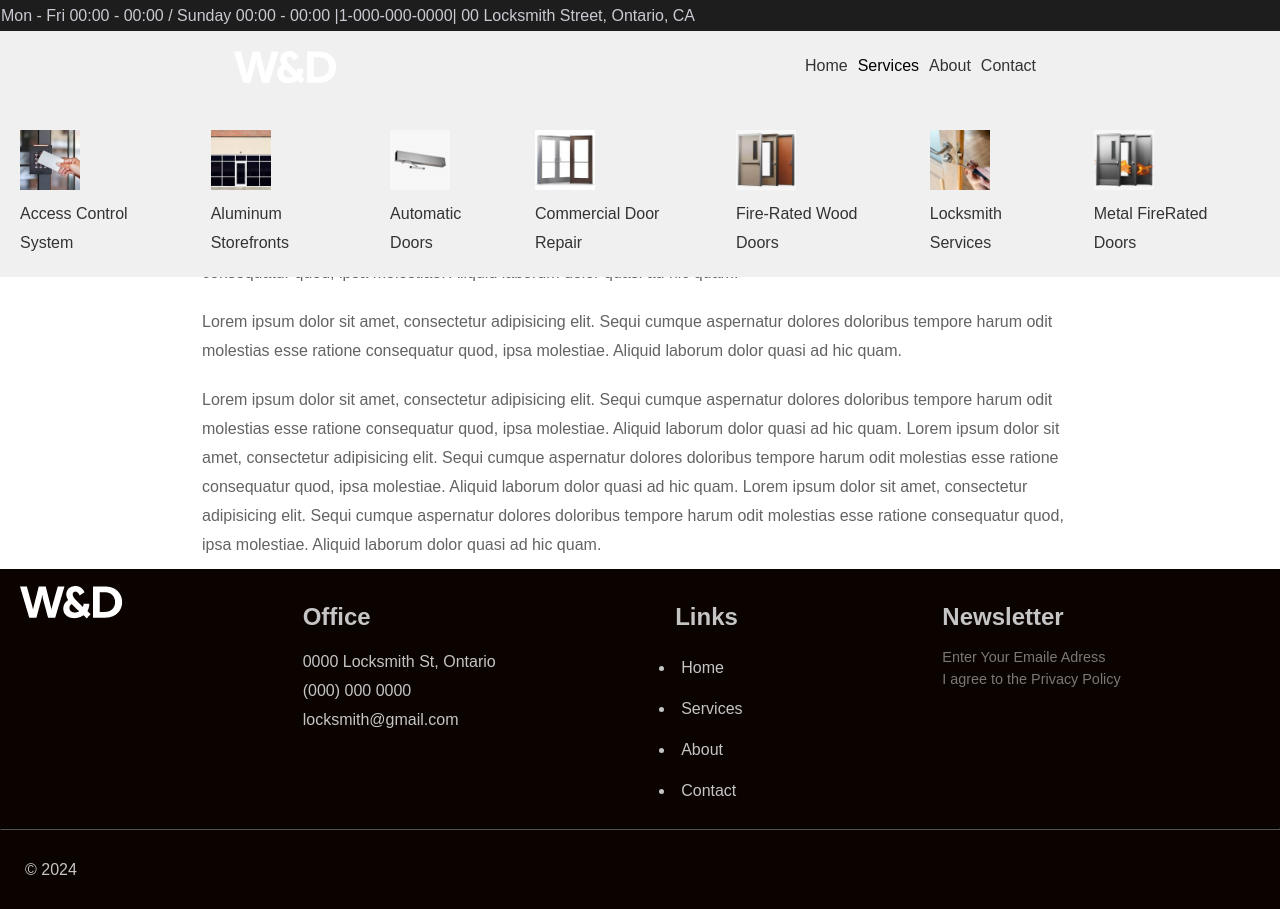
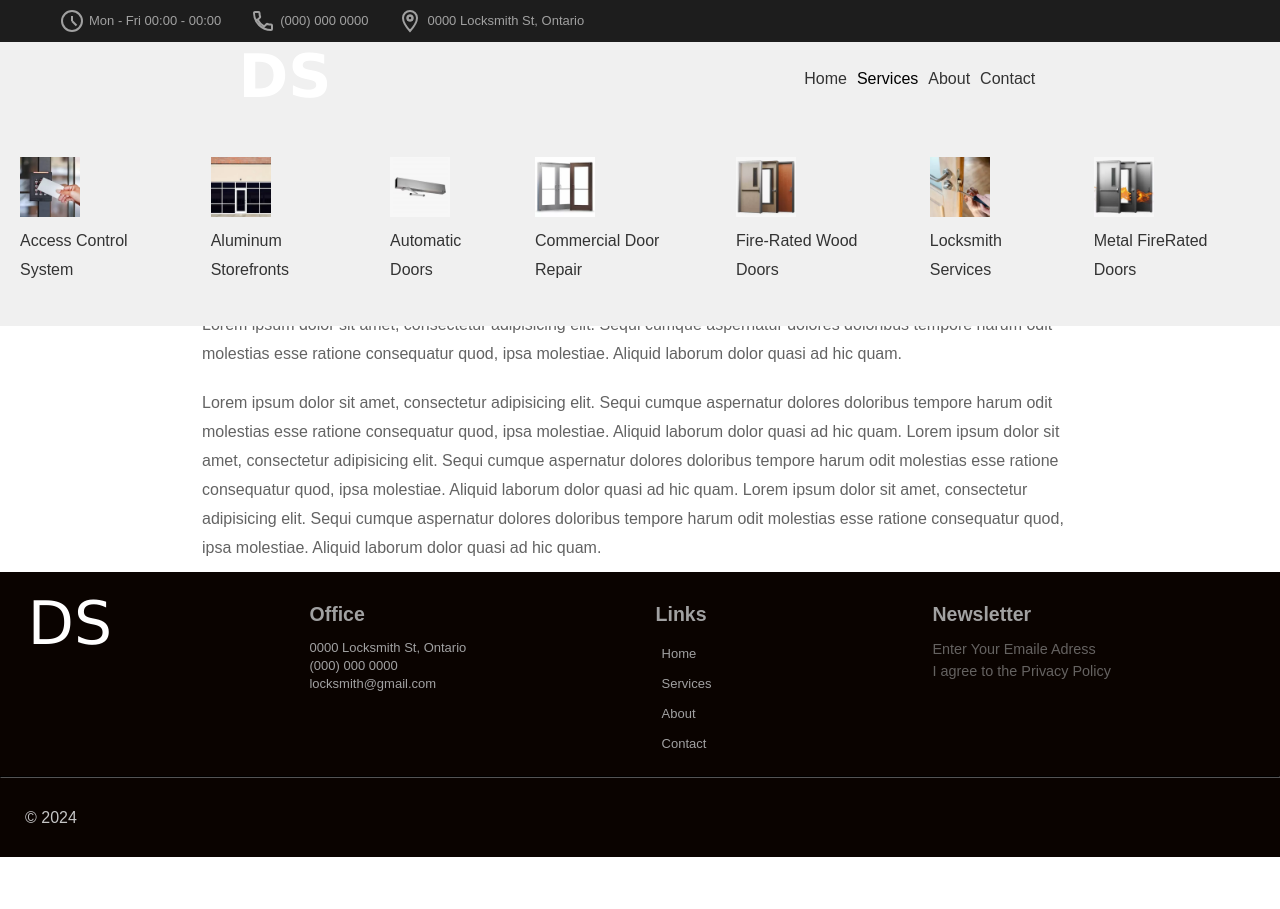
Before and after one commit to Gtadoorsolution/gtadoorsolution, a Next.js app: page /about in a window 1280 px wide. Both pictures are taken after a click on the element "Services". After the commit the page ends 857 px from the top, so only its background shows below. Built offline with nearby package versions, Linux system fonts and the light colour scheme.

Commit message:
Navbar-Footer styling

```diff
--- a/src/components/Footer.tsx
+++ b/src/components/Footer.tsx
@@ -10,15 +10,11 @@ export default function Footer() {
         <footer>
             <div className={styles.grid}>
                 <div className={styles.card}>
-                    <Image
-                        className={styles.logo}
-                        src="/logo-inverse (103x33).webp"
-                        alt="Next.js Logo"
-                        width={103}
-                        height={33}
-                        priority
-                        loading='eager'
-                    />
+                    <Link href="/">
+                        <svg style={{ display: "block", margin: 0, padding: 0, border: 0 }} width="100" height="60" viewBox="0 0 100 120" xmlns="http://www.w3.org/2000/svg">
+                            <text x="50%" y="65%" font-family="Verdana" font-size="120" fill="white" text-anchor="middle" alignment-baseline="middle">DS</text>
+                        </svg>
+                    </Link>
                 </div>
                 <div className={styles.card}>
                     <h2>
--- a/src/components/HeaderContacts.tsx
+++ b/src/components/HeaderContacts.tsx
@@ -1,12 +1,31 @@
 import React from 'react'
 import styles from '../styles/headerContacts.module.css'
+import contacts from '@/data/contacts'
 
 export default function HeaderContacts() {
     return (
-        <div className={styles.contacts}>
-            <p>Mon - Fri 00:00 - 00:00 / Sunday 00:00 - 00:00
-                |1-000-000-0000|
-                00 Locksmith Street, Ontario, CA</p>
+        <div className={styles.wrapper}>
+            <svg className={styles.icon} width="24" height="24" viewBox="0 0 24 24" fill="none" xmlns="http://www.w3.org/2000/svg">
+                <circle cx="12" cy="12" r="10" stroke="#a1a1a1" stroke-width="2" fill="none" />
+                <line x1="12" y1="12" x2="12" y2="7" stroke="#a1a1a1" stroke-width="2" />
+                <line x1="12" y1="12" x2="16.5" y2="16.5" stroke="#a1a1a1" stroke-width="2" />
+            </svg>
+            <p className={styles.text}>
+                {contacts.schedule}
+            </p>
+            <svg className={styles.icon} width="24" height="24" viewBox="0 0 24 24" fill="none" xmlns="http://www.w3.org/2000/svg">
+                <path d="M6.62 10.79c1.44 2.83 3.76 5.14 6.59 6.59l2.2-2.2c.27-.27.67-.36 1.02-.24 1.12.37 2.33.57 3.57.57.55 0 1 .45 1 1V20c0 .55-.45 1-1 1-9.39 0-17-7.61-17-17 0-.55.45-1 1-1h3.5c.55 0 1 .45 1 1 0 1.24.2 2.45.57 3.57.12.35.03.75-.24 1.02l-2.2 2.2z" stroke="#a1a1a1" stroke-width="2" fill="none" />
+            </svg>
+            <p className={styles.text}>
+                {contacts.telNumber}
+            </p>
+            <svg className={styles.icon} width="24" height="24" viewBox="0 0 24 24" fill="none" xmlns="http://www.w3.org/2000/svg">
+                <path d="M12 2C8.13 2 5 5.13 5 9c0 5.25 7 13 7 13s7-7.75 7-13c0-3.87-3.13-7-7-7zm0 9.5c-1.38 0-2.5-1.12-2.5-2.5S10.62 6.5 12 6.5s2.5 1.12 2.5 2.5S13.38 11.5 12 11.5z" fill="none" stroke="#a1a1a1" stroke-width="2" />
+                <circle cx="12" cy="9" r="2.5" fill="none" stroke="#a1a1a1" stroke-width="2" />
+            </svg>
+            <p className={styles.text}>
+                {contacts.adress}
+            </p>
         </div>
     )
 }
--- a/src/components/NavBar.tsx
+++ b/src/components/NavBar.tsx
@@ -42,14 +42,11 @@ export default function NavBar() {
                 <HeaderContacts />
                 <div className={styles.navbar}>
                     <div className={styles.logo}>
-                        <Image
-                            src="/logo-inverse (103x33).webp"
-                            alt="Description of the image"
-                            width={103}
-                            height={33}
-                            priority
-                            loading='eager'
-                        />
+                        <Link href="/">
+                            <svg style={{display: "block", margin: 0, padding:0, border: 0}} width="100" height="60" viewBox="0 0 100 120" xmlns="http://www.w3.org/2000/svg">
+                                <text x="50%" y="65%" font-family="Verdana" font-size="120" fill="white" text-anchor="middle" alignment-baseline="middle">DS</text>
+                            </svg>
+                        </Link>
                     </div>
                     <div className={styles.burger} onClick={handleMenuToggle}>
                         <div className={isMenuOpen ? styles.burgerLineOpen : styles.burgerLine}></div>
@@ -61,7 +58,7 @@ export default function NavBar() {
                         <li>
                             <span onClick={handleMenuToggleDesktop}>Services</span>
                             {isMenuOpenDesktop && (
-                                <ul className={`${styles.submenu} ${isMenuOpenDesktop && styles.open}`}>
+                                <ul className={`${styles.submenuDesctop} ${isMenuOpenDesktop && styles.open}`}>
                                     {servicesList.map(service => <li>
                                         <Link href={service.link}>
                                             <div>
@@ -98,13 +95,16 @@ export default function NavBar() {
                                 <li className={styles.menuItem}>
                                     <a href="#">Home</a>
                                 </li>
-                                <li className={styles.menuItem}>
+                                <li className={`${styles.menuItem} ${isMenuOpenMobile && styles.open}`}>
                                     <a href="#">About</a>
+                                </li>
+                                <li className={`${styles.menuItem} ${isMenuOpenMobile && styles.open}`}>
+                                    <a href="#">Contact</a>
                                 </li>
                                 <li className={styles.menuItem}>
                                     <span onClick={handleMenuToggleMobile}>Services</span>
                                     {isMenuOpenMobile && (
-                                        <ul className={`${styles.submenu} ${isMenuOpenMobile && styles.open}`}>
+                                        <ul className={`${styles.submenuMobile} ${isMenuOpenMobile && styles.open}`}>
                                             {servicesList.map(service => <li>
                                                 <Link href={service.link}>
                                                     <p>{service.title}</p>
@@ -112,9 +112,6 @@ export default function NavBar() {
                                             </li>)}
                                         </ul>
                                     )}
-                                </li>
-                                <li className={styles.menuItem}>
-                                    <a href="#">Contact</a>
                                 </li>
                             </ul>
                         </div>
--- a/src/data/contacts.ts
+++ b/src/data/contacts.ts
@@ -2,12 +2,14 @@ interface Contacts {
     adress: string | undefined;
     email: string | undefined;
     telNumber: string | undefined;
+    schedule: string | undefined;
 }
 
 const contacts: Contacts = {
     adress: "0000 Locksmith St, Ontario",
     email: "locksmith@gmail.com",
     telNumber: "(000) 000 0000",
+    schedule: "Mon - Fri 00:00 - 00:00",
 }
 
 export default contacts
--- a/src/styles/footer.module.css
+++ b/src/styles/footer.module.css
@@ -5,6 +5,9 @@
     max-width: 100%;
     color: #c5c5c5;
     background-color: #0a0300;
+    font-size: 13px;
+    color: #a1a1a1;
+    line-height: 18px;
 }
 
 .card {
@@ -36,6 +39,7 @@
 
 .service{
     padding: 6px;
+    list-style-type: none;
 }
 
 /* .logo {
--- a/src/styles/headerContacts.module.css
+++ b/src/styles/headerContacts.module.css
@@ -1,12 +1,23 @@
-.contacts {
+.wrapper {
     background: #1d1d1d;
-    color: #cbc9d1;
+    /* color: #cbc9d1; */
     height: 30;
     padding: 18px;
     display: flex;
     align-items: center;
-    font-size: 14;
-    padding: 1px;
+    padding: 4px 30px;
+}
+
+.text {
+    font-size: 13px;
+    color: #a1a1a1;
+    line-height: 18px;
+}
+
+.icon {
+    margin: 5px 0;
+    margin-right: 5px;
+    margin-left: 30px;
 }
 
 @media (max-width: 850px) {
--- a/src/styles/nav.module.css
+++ b/src/styles/nav.module.css
@@ -1,9 +1,12 @@
 .navbar {
     display: flex;
     justify-content: space-around;
-    padding:  20px 0;
     background-color: #f0f0f0;
     list-style: none;
+    user-select: none;
+    -webkit-user-select: none; /* Safari */
+    -moz-user-select: none;    /* Firefox */
+    -ms-user-select: none;     /* Internet Explorer/Edge */
 }
 
 .logo {
@@ -22,6 +25,7 @@
 }
 
 .menuPC li {
+    margin: 22px 0;
     margin-right: 10px;
 }
 
@@ -45,7 +49,7 @@
     text-decoration: none;
 }
 
-.submenu {
+.submenuDesctop {
     display: none;
     position: absolute;
     background-color: #f0f0f0;
@@ -55,27 +59,27 @@
     z-index: 5;
 }
 
-.submenu.open {
+.submenuDesctop.open {
     display: flex;
     justify-content: center;
     width: 100%;
     left: 0;
-    margin-top: 30px;
+    margin-top: 22px;
     padding: 10px;
 }
 
-.submenu li {
+.submenuDesctop li {
     padding: 10px;
     z-index: 5;
 }
 
-.submenu li a {
+.submenuDesctop li a {
     color: #333;
     text-decoration: none;
     z-index: 5;
 }
 
-.submenu li:hover {
+.submenuDesctop li:hover {
     background-color: #ddd;
     z-index: 5;
 }
@@ -133,13 +137,46 @@
 }
 
 @media (max-width: 715px) {
-    .navbar{
+    .navbar {
         position: fixed;
         z-index: 3;
         width: 100%;
         top: 0;
     }
+
     .dropdown {
         top: 80px;
     }
 }
+
+.submenuMobile {
+    display: none;
+    position: absolute;
+    background-color: #f0f0f0;
+    list-style: none;
+    padding: 0;
+    margin: 0;
+    z-index: 5;
+}
+
+.submenuMobile.open {
+    display: flex;
+    flex-direction: column;
+    width: 100%;
+}
+
+.submenuMobile li {
+    /* padding: 10px; */
+    /* z-index: 5; */
+}
+
+.submenuMobile li a {
+    /* color: #333; */
+    /* text-decoration: none; */
+    /* z-index: 5; */
+}
+
+.submenuMobile li:hover {
+    background-color: #ddd;
+    /* z-index: 5; */
+}
```
